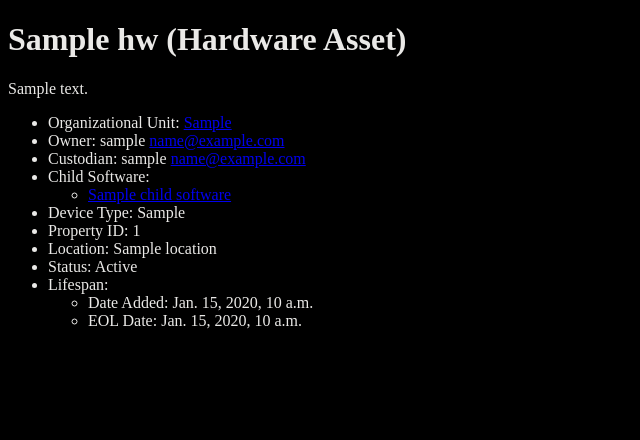
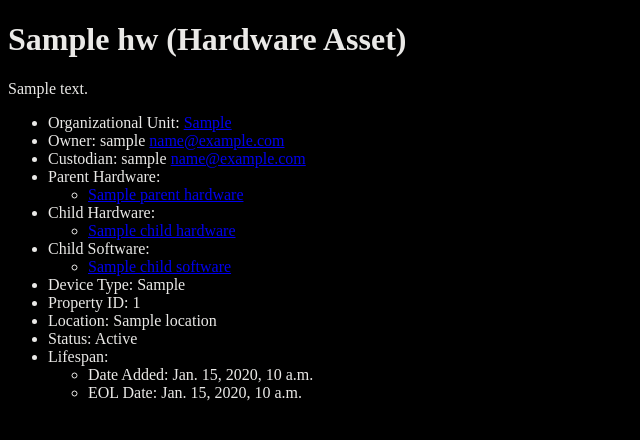
Before and after one commit to dogoncouch/LogESP, a Django app: template hwam/templates/hwam/hw_detail.html in a window 1280 px wide. Shown: the part 77-517 px from the top of the page, without its empty margins (0-640 px from the left). Run offline with Django 3.2, Linux system fonts and the light colour scheme; the template is opened without the code that fills it: most values are stand-ins (such as "Sample title", 1, 10 or a date in 2020).

Commit message:
Add parent hardware to hardware assets

```diff
--- a/hwam/admin.py
+++ b/hwam/admin.py
@@ -13,6 +13,7 @@ class HardwareAssetAdmin(admin.ModelAdmin):
     fieldsets = [
             (None, {'fields': ['asset_name', 'asset_desc', 'org_unit']}),
             ('Contacts', {'fields': ['asset_owner', 'asset_custodian']}),
+            ('Parent Hardware', {'fields': ['parent_hardware']}),
             ('Device Information', {'fields': ['device_type', 'property_id']}),
             ('Status Information', {'fields': ['location', 'status']}),
             ('Life Cycle', {'fields': ['date_added', 'date_eol']}),
--- a/hwam/models.py
+++ b/hwam/models.py
@@ -25,6 +25,9 @@ class OrganizationalUnit(models.Model):
         return obj
 
 class HardwareAsset(models.Model):
+    parent_hardware = models.ForeignKey('self',
+            related_name='child_hardware',
+            null=True, blank=True, on_delete=models.SET_NULL)
     asset_name = models.CharField(max_length=30)
     asset_desc = models.CharField(max_length=200, null=True, blank=True)
     org_unit = models.ForeignKey(OrganizationalUnit,
--- a/hwam/templates/hwam/hw_detail.html
+++ b/hwam/templates/hwam/hw_detail.html
@@ -28,6 +28,20 @@
                 {{ hw.org_unit.unit_contact.email }}</a>
         {% endif %}
     </li>
+    {% if hw.parent_hardware %}
+    <li>Parent Hardware:<ul>
+        <li><a href="{% url 'hwam:hw_detail' hw.parent_hardware.id %}">
+                {{ hw.parent_hardware.asset_name }}</a></li>
+        </ul></li>
+    {% endif %}
+    {% if hw.child_hardware.all %}
+    <li>Child Hardware:<ul>
+        {% for a in hw.child_hardware.all %}
+            <li><a href="{% url 'hwam:hw_detail' a.id %}">
+                    {{ a.asset_name }}</a></li>
+        {% endfor %}
+        </ul></li>
+    {% endif %}
     {% if hw.child_software.all %}
         <li>Child Software:<ul>
             {% for a in hw.child_software.all %}
```
